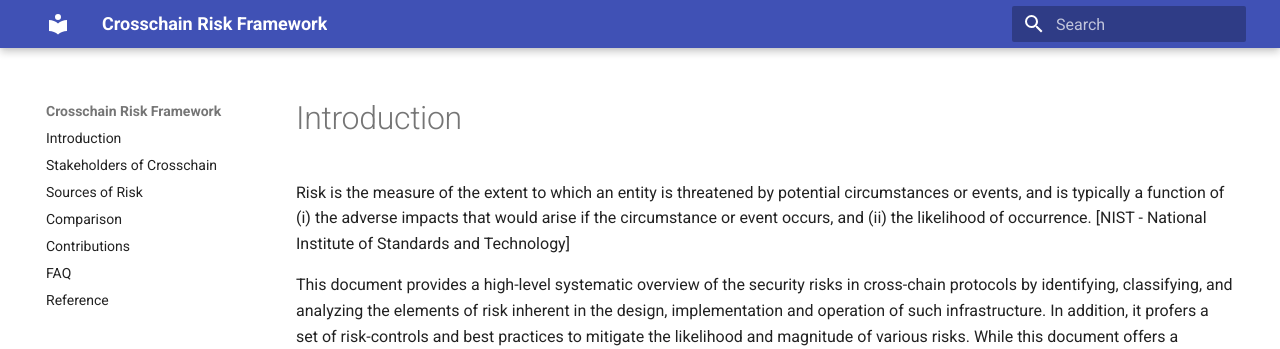
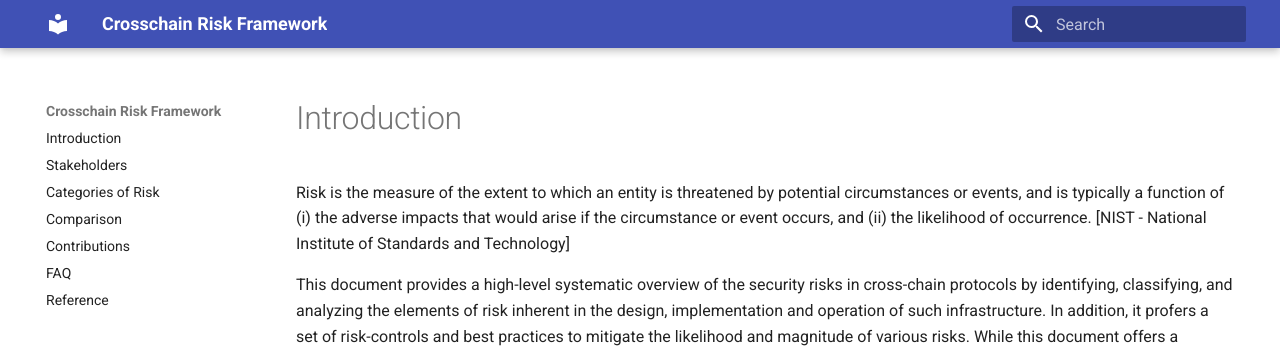
Before and after one commit to CrosschainRiskFramework/CrosschainRiskFramework.github.io, an MkDocs documentation site: the page built from docs/index.md, in a window 1280 px wide. Shown: the top 349 px of the page. Built offline with MkDocs 1.6.1 and Material for MkDocs 9.7.7, drawn with Linux system fonts in a browser that asks for light colours.

Commit message:
Update navigation to refer to categories of risk

```diff
--- a/mkdocs.yml
+++ b/mkdocs.yml
@@ -17,8 +17,8 @@ plugins:
       enable_creation_date: true
 nav:
   - Introduction: "framework/01intro/introduction.md"
-  - Stakeholders of Crosschain: "framework/10stakeholders/stakeholders.md"
-  - Sources of Risk: "framework/20sources/sources-of-risk.md"
+  - Stakeholders: "framework/10stakeholders/stakeholders.md"
+  - Categories of Risk: "framework/20categories/categories-of-risk.md"
   - Comparison: "comparison/comparison.md"
   - Contributions: "authors/contributions.md"
   - FAQ: "faq/faq.md"
```
